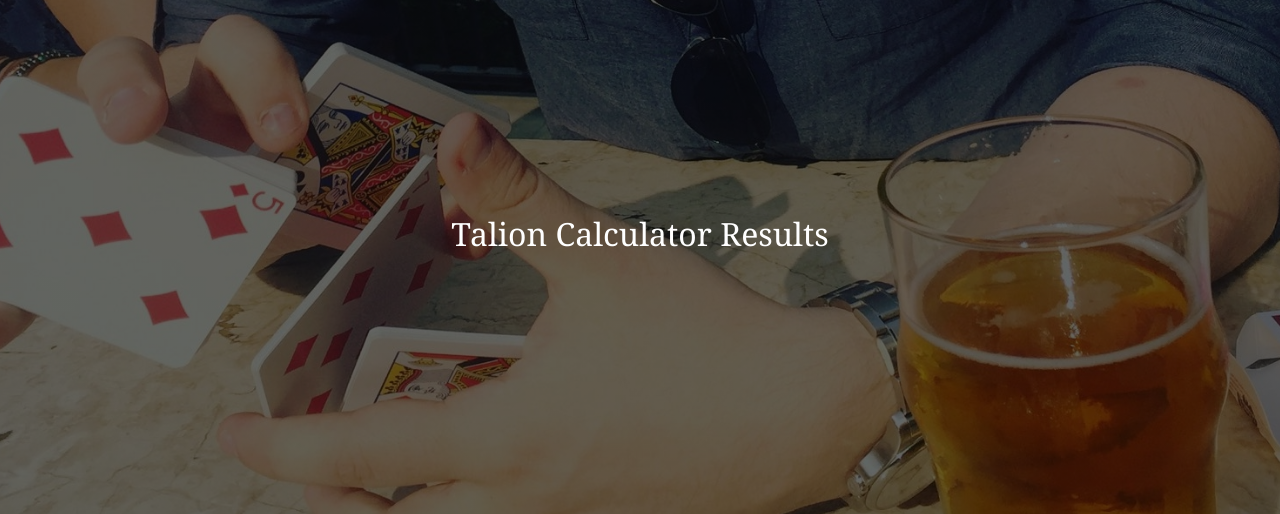
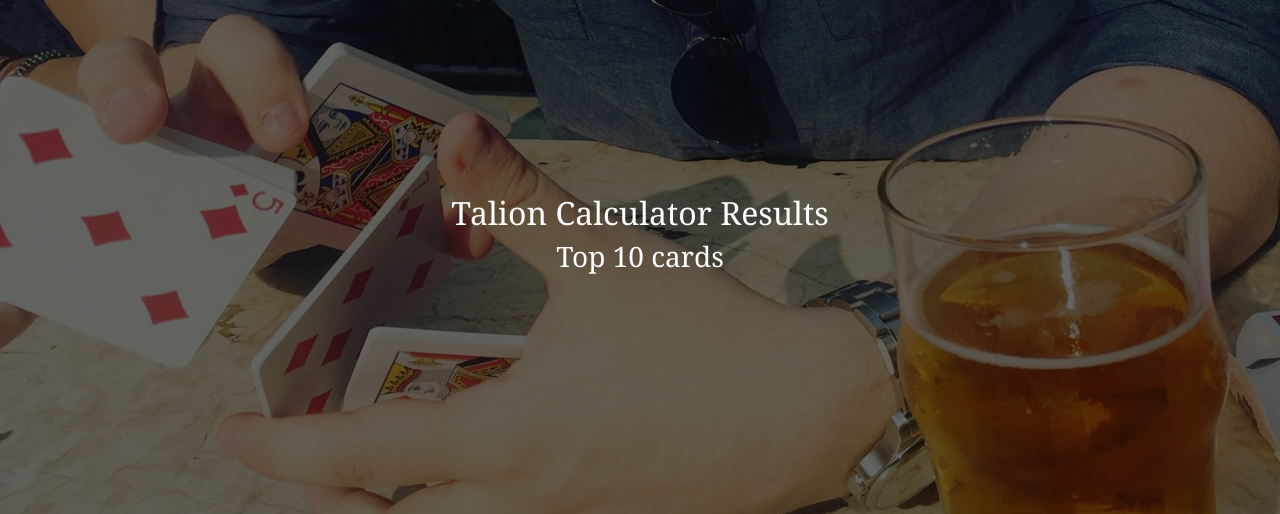
Before and after one commit to berobinsn/web, a Flask app: template templates/talion_results.html in a window 1280 px wide. Shown: the part 162-676 px from the top of the page. Run offline with Flask 3, Linux system fonts and the light colour scheme; the template is opened without the code that fills it: most values are stand-ins (such as "Sample title", 1, 10 or a date in 2020).

Commit message:
commit 15

```diff
--- a/app.py
+++ b/app.py
@@ -42,13 +42,13 @@ def talion():
             error = 'Invalid quantity'
             return render_template("talion.html", error=error)
 
-        '''edhrec_url = 'https://json.edhrec.com/pages/top/year.json'
+        edhrec_url = 'https://json.edhrec.com/pages/top/year.json'
         edhrec_response = requests.get(edhrec_url)
         edhrec_file = json.loads(edhrec_response.text)
         cardlist = edhrec_file['cardlist']
         top_cards = []
 
-        i = 0
+        '''i = 0
         while len(top_cards) < quantity:
             try:
                 top_cards.append(f"{cardlist[i]['cards'][0]['name']} // {cardlist[i]['cards'][1]['name']}")
--- a/templates/talion_results.html
+++ b/templates/talion_results.html
@@ -31,6 +31,7 @@
         </div>
         <div class="content">
             <h2>Talion Calculator Results</h2>
+            <h3>Top {{ quantity }} cards</h3>
         </div>
     </body>
 </html>
```
